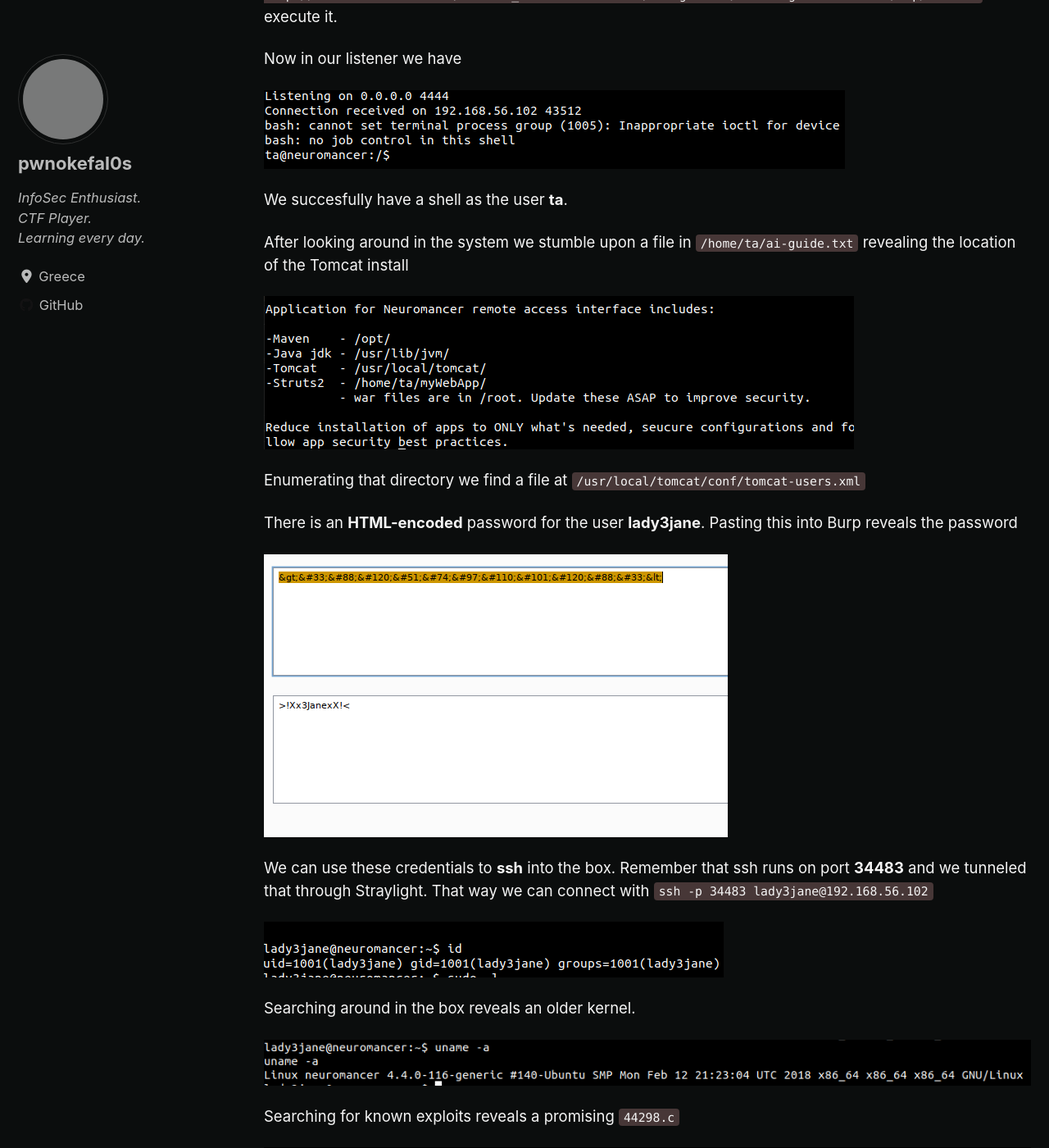
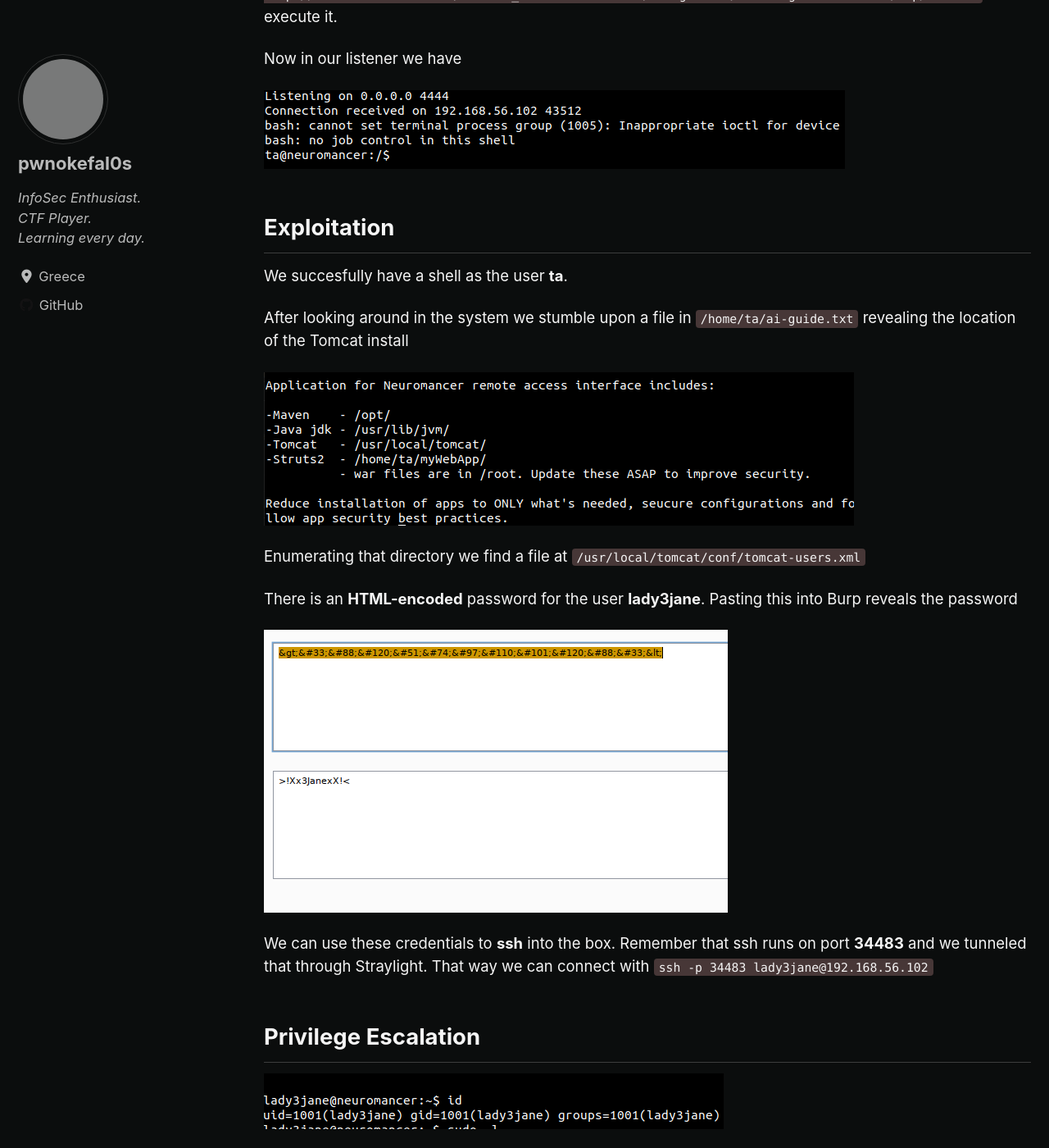
Before and after one commit to astasinos/astasinos.github.io, a Jekyll site: the page built from _posts/2020-05-02-wintermute.md, in a window 1280 px wide and 1400 px high, scrolled down 13684 px. Shown: the whole window at 82% size. Built offline with Jekyll 4.4.1, drawn with Linux system fonts in a browser that asks for light colours; cached includes are drawn as plain includes; nearby versions of some CDN libraries; grey boxes are pictures that could not be loaded.

Commit message:
Update 2020-05-02-wintermute.md

```diff
--- a/_posts/2020-05-02-wintermute.md
+++ b/_posts/2020-05-02-wintermute.md
@@ -282,6 +282,8 @@ Now in our listener we have
 
 ![](/assets/images/wintermute/23.png)
 
+## Exploitation
+
 We succesfully have a shell as the user **ta**.
 
 After looking around in the system we stumble upon a file in `/home/ta/ai-guide.txt` revealing the location of the Tomcat install
@@ -297,6 +299,7 @@ There is an **HTML-encoded** password for the user **lady3jane**. Pasting this i
 
 We can use these credentials to **ssh** into the box. Remember that ssh runs on port **34483** and we tunneled that through Straylight. That way we can connect with `ssh -p 34483 lady3jane@192.168.56.102`
 
+## Privilege Escalation
 
 ![](/assets/images/wintermute/27.png)
 
```
